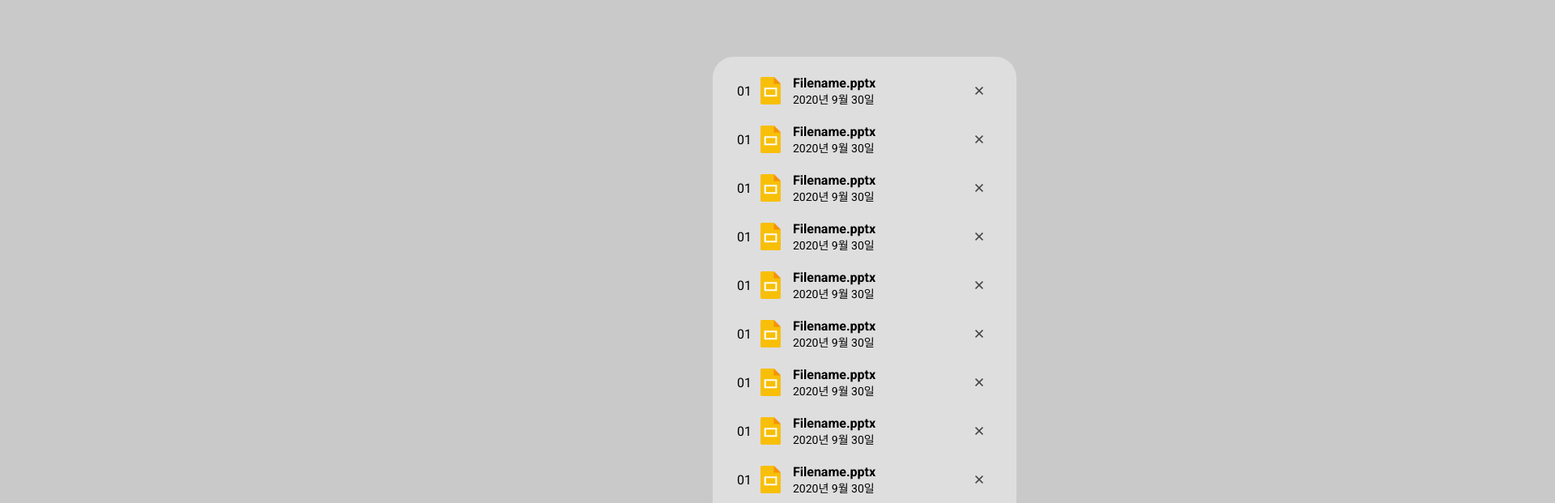
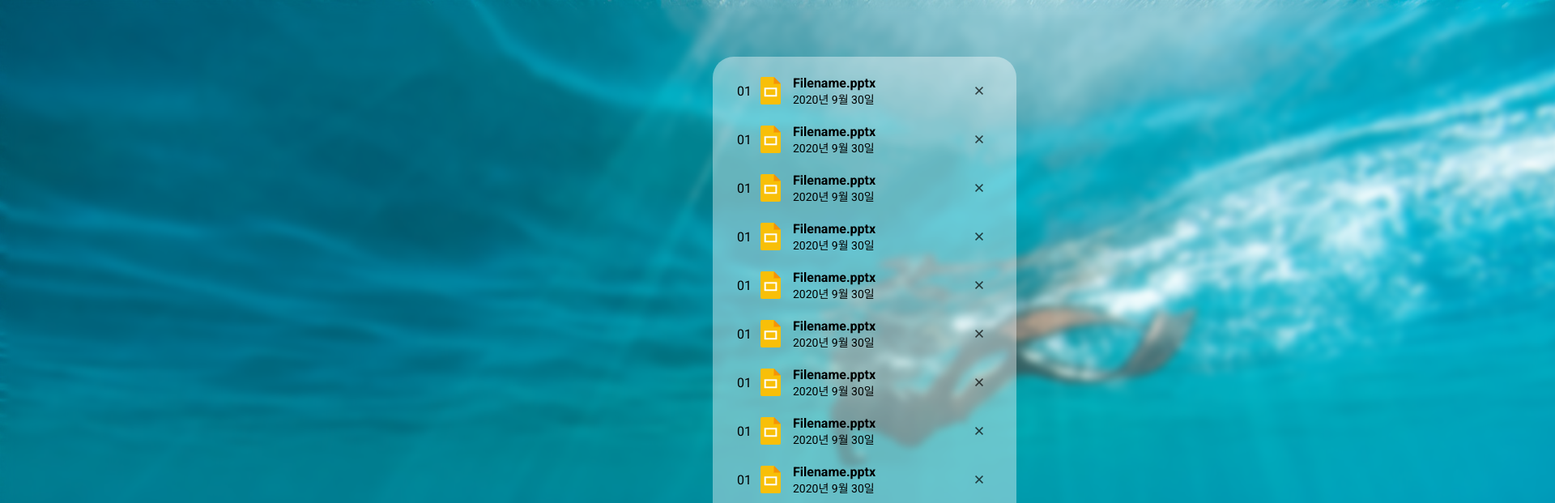
Before and after one commit to bfinecpa/file_open.github.io, a plain HTML site: page index.html in a window 1280 px wide. Shown: the top 621 px of the page at 81% size, 1920 px wide, since content can reach past the window. Drawn offline with Linux system fonts and the light colour scheme.

Commit message:
background img

```diff
--- a/file_open.css
+++ b/file_open.css
@@ -1,6 +1,7 @@
 body
 {
-    background-color: #c9c9c9;
+    background-image: url(img/img2.jpg);
+    -webkit-filter: blur(50%);
     font-family: "Roboto", "serif";
 }
 .whole_box
--- a/index.html
+++ b/index.html
@@ -10,6 +10,7 @@
     <link href="https://fonts.googleapis.com/css2?family=Roboto:ital,wght@0,100;0,300;0,400;0,500;0,700;0,900;1,100;1,300;1,400;1,500;1,700;1,900&amp;display=swap" rel="stylesheet">
 </head>
 <body>
+    <img src="img/img2.jpg" alt="" style=" filter: blur(5px);">
     <section class="whole_box">
         <div class="arrow"></div>
 
```
Also changed, not shown: img/img2.jpg (added).
